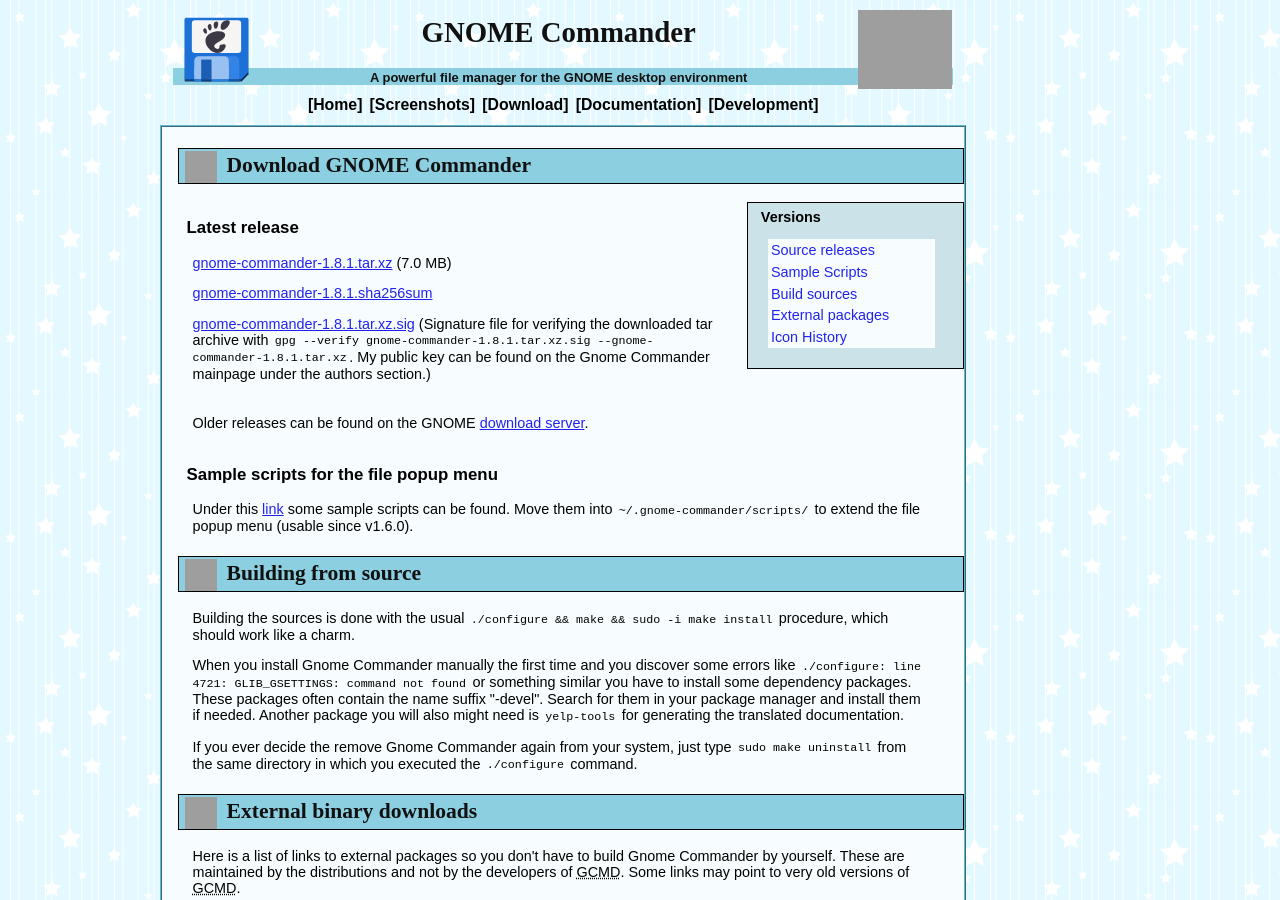
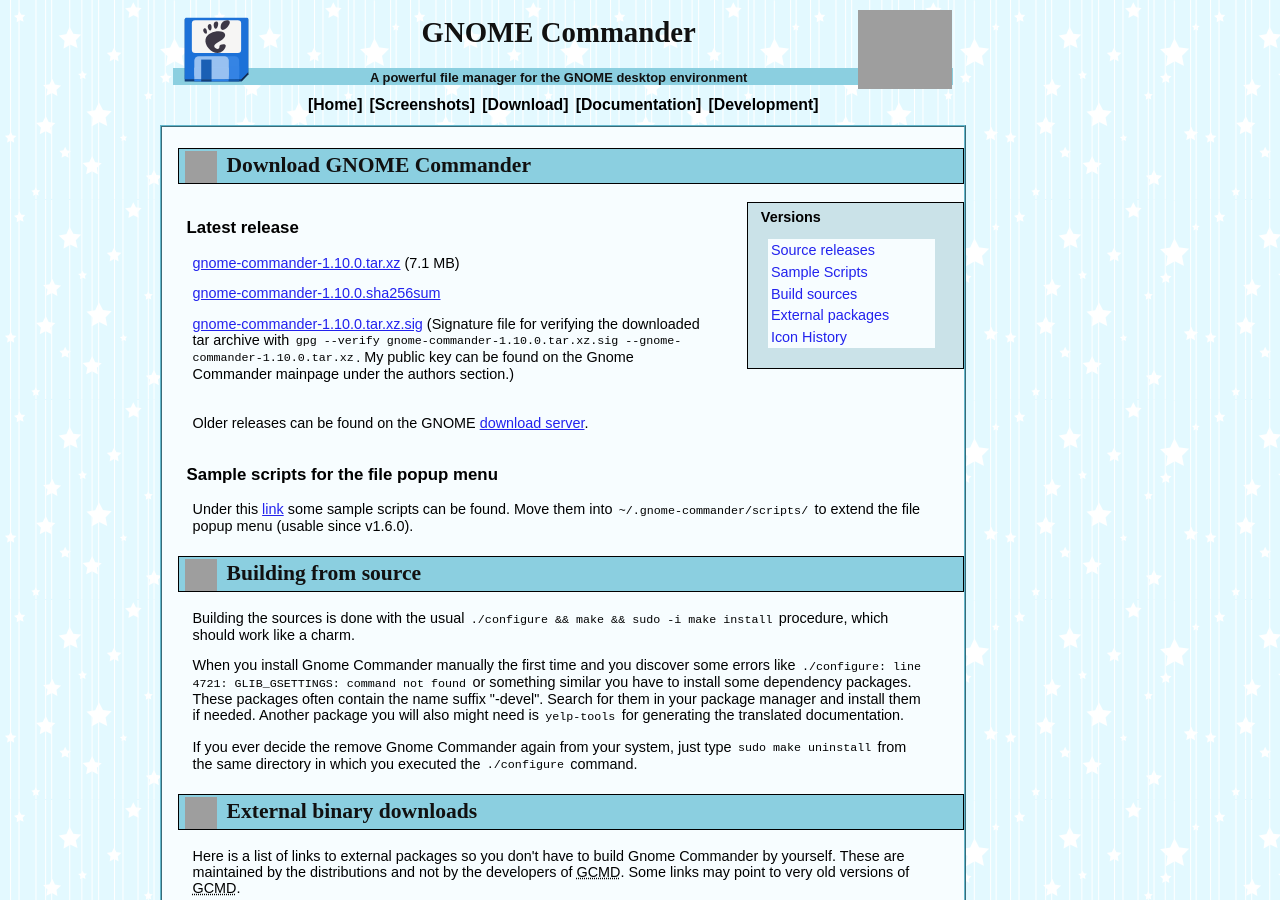
Before and after one commit to gcmd/gcmd.github.io, a Jekyll site: the page download.html, which Jekyll copies as it is, in a window 1280 px wide and 900 px high, cut to the strip 0-900 px from the top of the window. Built offline with Jekyll 4.4.1, drawn with Linux system fonts in a browser that asks for light colours; grey boxes are pictures that could not be loaded.

Commit message:
Release of gcmd v1.10.0

```diff
--- a/download.html
+++ b/download.html
@@ -40,11 +40,11 @@
 
 <h3><a name="sources">Latest release</a></h3>
 
-<p><a href="https://download.gnome.org/sources/gnome-commander/1.8/gnome-commander-1.8.1.tar.xz">gnome-commander-1.8.1.tar.xz</a> (7.0 MB)</p>
-<p><a href="https://download.gnome.org/sources/gnome-commander/1.8/gnome-commander-1.8.1.sha256sum">gnome-commander-1.8.1.sha256sum</a></p>
-<p><a href="signatures/gnome-commander-1.8.1.tar.xz.sig">gnome-commander-1.8.1.tar.xz.sig</a>
+<p><a href="https://download.gnome.org/sources/gnome-commander/1.10/gnome-commander-1.10.0.tar.xz">gnome-commander-1.10.0.tar.xz</a> (7.1 MB)</p>
+<p><a href="https://download.gnome.org/sources/gnome-commander/1.10/gnome-commander-1.10.0.sha256sum">gnome-commander-1.10.0.sha256sum</a></p>
+<p><a href="signatures/gnome-commander-1.10.0.tar.xz.sig">gnome-commander-1.10.0.tar.xz.sig</a>
   (Signature file for verifying the downloaded tar archive with
-  <code>gpg --verify gnome-commander-1.8.1.tar.xz.sig --gnome-commander-1.8.1.tar.xz</code>.
+  <code>gpg --verify gnome-commander-1.10.0.tar.xz.sig --gnome-commander-1.10.0.tar.xz</code>.
   My public key can be found on the Gnome Commander mainpage under the authors section.)</p>
 <br>
 <p>Older releases can be found on the GNOME <a href="https://download.gnome.org/sources/gnome-commander/">download server</a>.</p>
--- a/index.html
+++ b/index.html
@@ -5,7 +5,7 @@
 
 <h2><img class="info" src="img/icons/status/dialog-information.png" height="32" width="32" alt="Info"> Information<a name="information" id="information"></a></h2>
 <div id="infor"><a href="ss/MainWin-Classic.png" title="Click for full size screen shot of GCMD main window" class="shot"><img src="ss/shot.png" width="204" height="137" alt=""></a>
-<center><h5><a href="2018/03/04/Release-v1-8-1.html">04 Mar '18: v1.8.1 released</a></h5></center>
+<center><h5><a href="2019/03/31/Release-v1-10-0.html">31 Mar '19: v1.10.0 released</a></h5></center>
 <ul>
 <li><a href="#news" title="News about GCMD">News</a></li>
 <li><a href="#about" title="A little more about GCMD">About</a></li>
```
Also changed, not shown: _posts/2019-03-31-Release-v1-10-0.md (added, +85 -0 lines), 1 other file.
